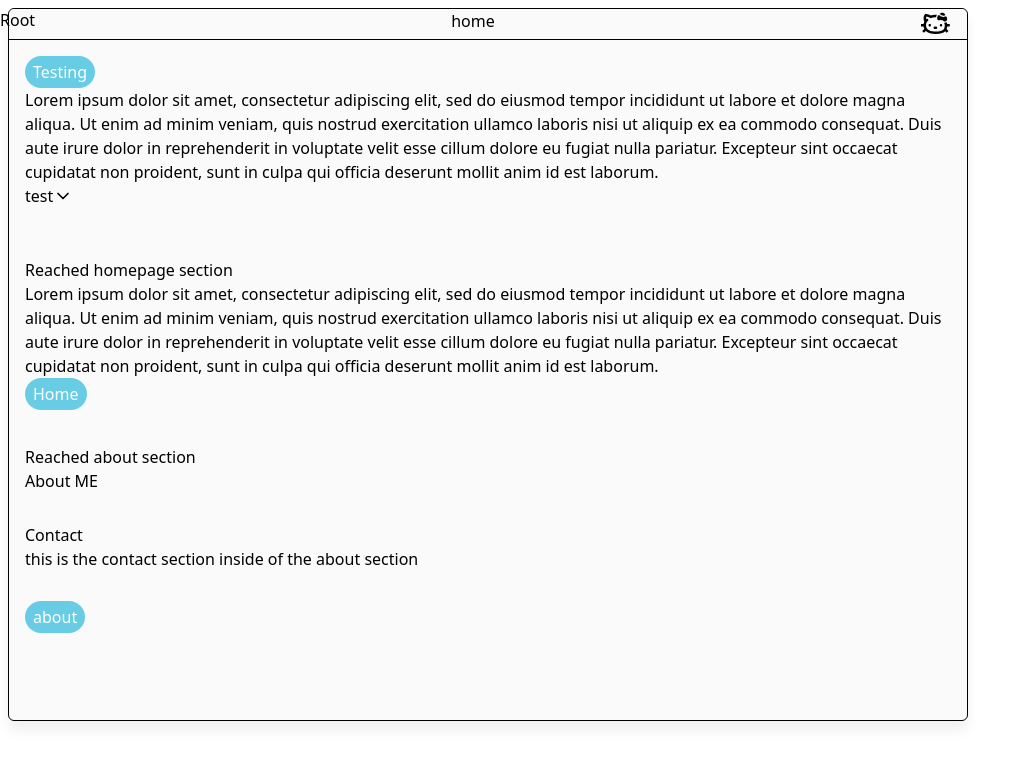
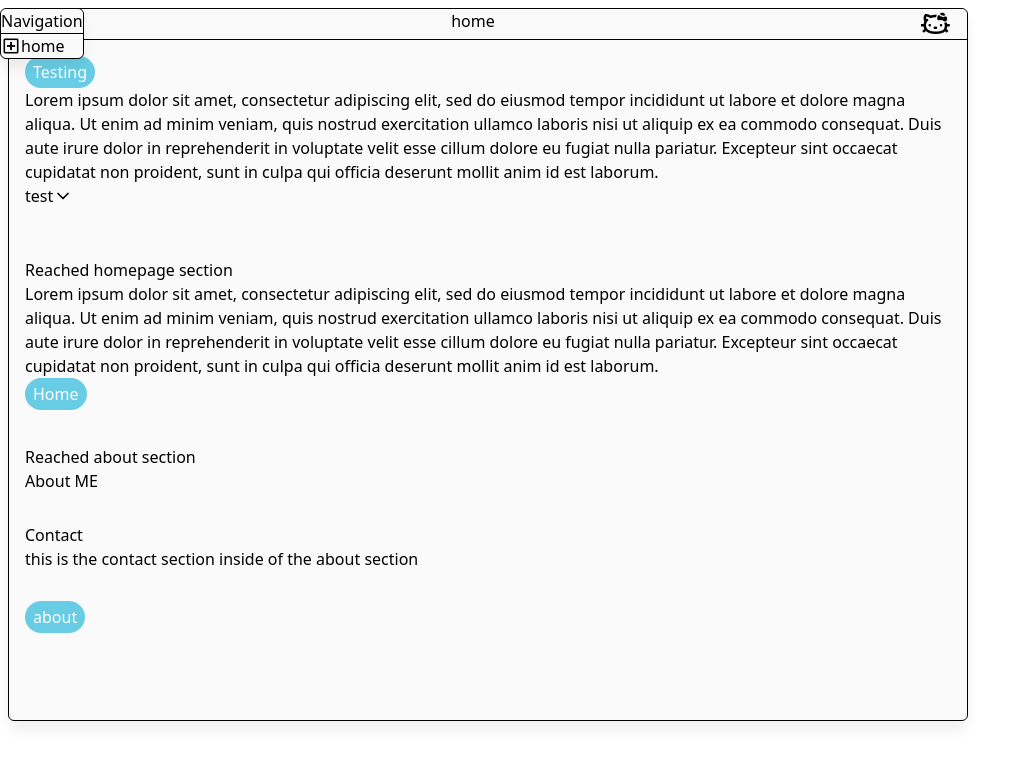
Before and after one commit to kinsley7/kinsley7.github.io, a Next.js app: page / in a window 1280 px wide. Shown: the top 762 px of the page, without its empty margins (0-1031 px from the left). Built offline with nearby package versions, Linux system fonts and the light colour scheme.

Commit message:
tree component done?

```diff
--- a/src/app/page.tsx
+++ b/src/app/page.tsx
@@ -7,44 +7,14 @@ import ChevronUp from "../../public/chevron-up.svg";
 import ChevronDown from "../../public/chevron-down.svg";
 import { MainWindowCard } from "@/components/compound/MainWindowCard";
 import { Spacer } from "@/components/foundation/Spacer";
-
-import Draggable from 'react-draggable';
-import { DragHandlers } from "@/utils/DragHandlers";
-import { Tree, TreeProps } from "@/components/foundation/Tree";
-
-const treeData: TreeProps = {
-  label: 'Root',
-  children: [
-    {
-      label: 'Child 1',
-      children: [
-        {
-          label: 'Grandchild 1',
-        },
-        {
-          label: 'Grandchild 2',
-        },
-      ],
-    },
-    {
-      label: 'Child 2',
-    },
-  ],
-};
+import { NavigationCard } from "@/components/compound/NavigationCard";
 
 //homepage
 export default function Home() {
-  const dragHandlers = DragHandlers();
   const sectionIds = ['testing','home', 'about me', 'contact','flag'];
   return (
     <main>
-          {/* has to be wrapped in div */}
-          <Draggable handle="div" {...dragHandlers}>
-            <div className="absolute">
-            <Tree sectionIds={sectionIds} {...treeData} />
-            </div>
-          </Draggable>
-
+          <NavigationCard/>
           <MainWindowCard classNames="m-2 !justify-center !items-center w-[75vw]" sectionIds={sectionIds}>
 
             <section id='testing' className="mb-10">
--- a/src/components/compound/NavigationCard.tsx
+++ b/src/components/compound/NavigationCard.tsx
@@ -1,16 +1,67 @@
 import Draggable from "react-draggable";
 import { IComponent } from "../IComponent";
 import { DragHandlers } from "@/utils/DragHandlers";
-import { useState } from "react";
-import { Tree } from "../foundation/Tree";
+import { lazy, useState } from "react";
+import { Tree, TreeProps } from "../foundation/Tree";
+import { Card } from "../foundation/Card";
+import { Row } from "../foundation/Row";
 
+interface NavigationCardProps extends IComponent {
+	sectionIds : string[]
+}
 
-interface NavigationCard extends IComponent{
+//need to put sectionIds into here:
+const treeData: TreeProps = {
+	label: 'home',
+	link: true,
+	icon: '',
+	children: [
+	  {
+		label: 'about me',
+		children: [
+		  {
+			label: 'contact',
+		  },
+		  {
+			label: 'Grandchild 2',
+		  },
+		],
+	  },
+	  {
+		label: 'flag',
+	  },
+	],
+  }
 
-}
+  /*const sectionData =
+	sectionIds.map((index, section) =>{
+		TreeProps = {
+			label : section,
+			children?: [
+
+			]
+		}
+	})
+  }*/
 
 
 
-export const NavigationCard = ({  }) => {
 
+export const NavigationCard = ({ sectionIds }:NavigationCardProps) => {
+	const dragHandlers = DragHandlers();
+	return <>
+	<Draggable handle="div" {...dragHandlers}>
+	  <div>
+		<Card type="elevated" classNames="absolute border-[1px] border-black rounded-md">
+			<Card classNames="border-b-[1px] border-black rounded-t-md">
+			<Row>
+				{/* image */}
+				<h2>Navigation</h2>
+			</Row>
+			</Card>
+	  			<Tree {...treeData} />
+	  	</Card>
+	  </div>
+	</Draggable>
+	</>
 }
--- a/src/components/foundation/Tree.tsx
+++ b/src/components/foundation/Tree.tsx
@@ -1,28 +1,40 @@
-import React, { useState } from 'react';
+import { useState, ReactNode } from 'react';
+import plusBox from '../../../public/plus-box.svg'
+import minusBox from '../../../public/minus-box.svg'
+import Image from 'next/image';
+import { Row } from './Row';
 
 export interface TreeProps {
   label?: string;
+  icon ?: ReactNode; //if x then icon needs to be folder, if y then icon needs to be file etc (logic implemented in nav card)
+  link ?: boolean;
   children?: TreeProps[];
-  sectionIds ?: string[];
+  //sectionIds ?: string[];
 }
-// this needs to stay open when moved/dragged but that should be implemented in navigationcard
-// need to find way to make sectionids and title change work with this.
 
-export const Tree = ({ label, children, sectionIds }:TreeProps) => {
+
+export const Tree = ({ label, children, icon, link = false }:TreeProps) => {
   const [isOpen, setIsOpen] = useState(false);
 
   const handleToggle = () => {
     setIsOpen(!isOpen);
   };
 
+  const hasChildren = children && children.length > 0
+  const minusIcon = <Image className='w-[20px]' src={minusBox} alt='close tree node'/>
+  const plusIcon = <Image className='w-[20px]' src={plusBox} alt='open tree node'/>
+
+  const toggleIcon = isOpen ? minusIcon : plusIcon
   return (
     <div>
-      <div onClick={handleToggle}>
-        {label}
+      <div onClick={handleToggle}> {/* this is the node itself*/}
+        <Row>
+          {hasChildren && toggleIcon} {icon} {link ? <a href={`#${label}`}>{label}</a> : label }
+        </Row>
       </div>
       {isOpen && children?.map((section, index) => (
         <div className='ml-4' key={index}>
-          <Tree key={index} {...section}/>
+            <Tree key={index} {...section}/>
         </div>
       ))}
     </div>
--- a/src/style/base.css
+++ b/src/style/base.css
@@ -1,6 +1,7 @@
 /* all css files import here */
 @import './card.css';
 @import './button.css';
+@import './tree.css';
 
  /*all colors here */
 :root {
```
Also changed, not shown: public/minus-box.svg (added), public/plus-box.svg (added), src/style/tree.css (added).
